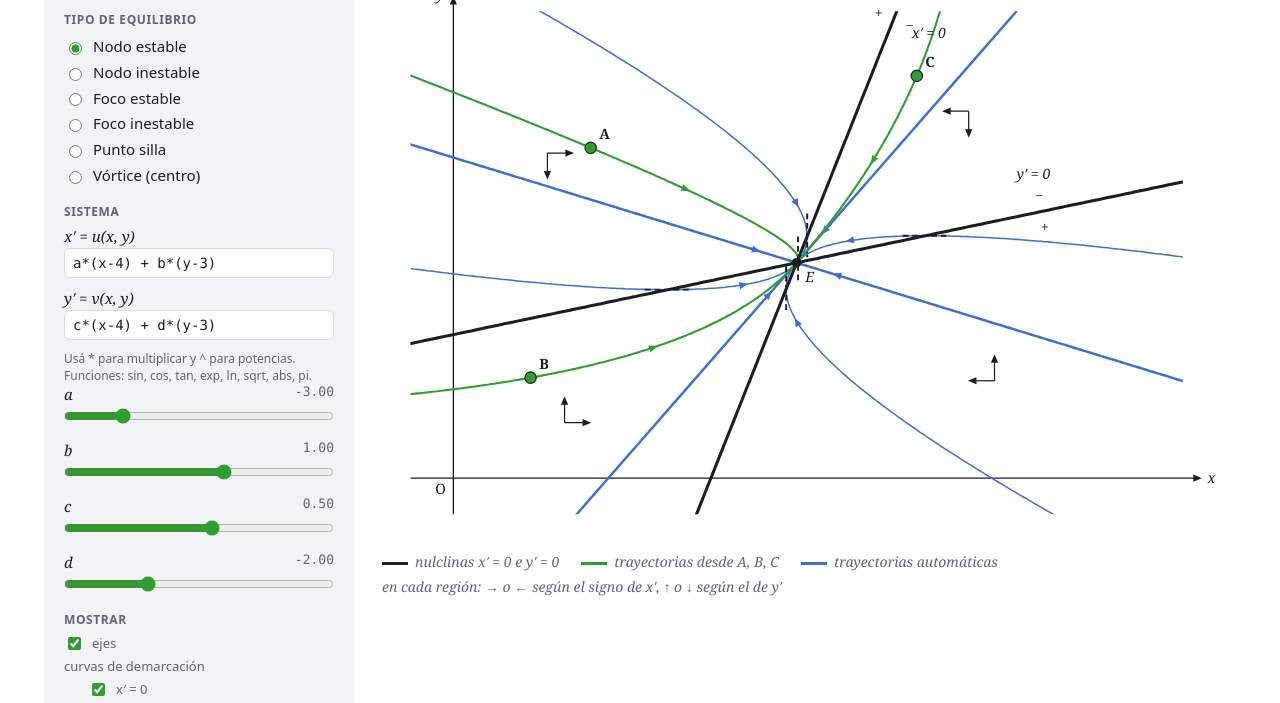
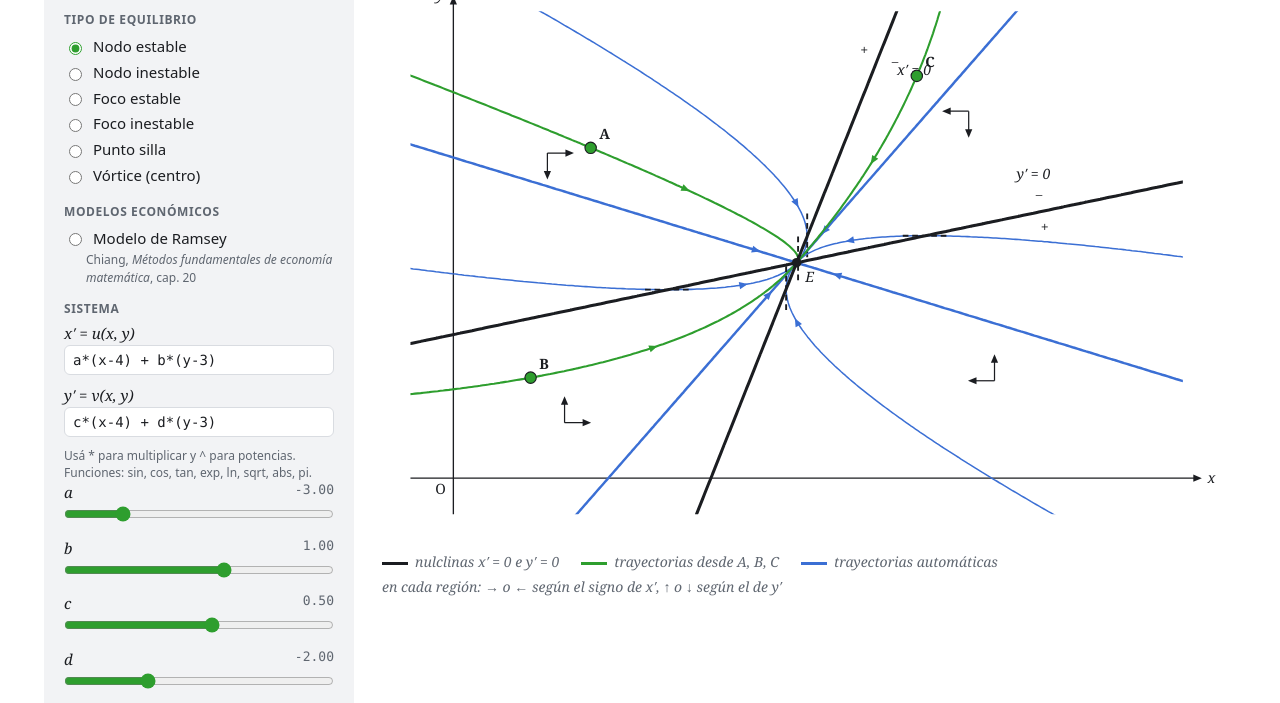
Before and after one commit to TomasHannon/Modelos-economia, a plain HTML site: page diagrama-fases.html in a window 1280 px wide. Shown: the part 96-799 px from the top of the page. Drawn offline with Linux system fonts and the light colour scheme.

Commit message:
modelo de ramsey

```diff
--- a/diagrama-fases.html
+++ b/diagrama-fases.html
@@ -45,6 +45,8 @@ input:focus-visible{outline:2px solid var(--green);outline-offset:2px}
   <p class="eq">x′ = u(x, y) &nbsp;·&nbsp; y′ = v(x, y)</p>
   <h3>Tipo de equilibrio</h3>
   <div id="types"></div>
+  <h3>Modelos económicos</h3>
+  <div id="models"></div>
   <h3>Sistema</h3>
   <div class="row"><label for="fu">x′ = u(x, y)</label><input type="text" id="fu" spellcheck="false"></div>
   <div class="row"><label for="fv">y′ = v(x, y)</label><input type="text" id="fv" spellcheck="false"></div>
@@ -84,10 +86,17 @@ const $=s=>document.querySelector(s);
 const W=900,H=600,L=30,R=56,T=34,B=36,PW=W-L-R,PH=H-T-B;
 const LU='a*(x-4) + b*(y-3)', LV='c*(x-4) + d*(y-3)';
 const PRE=[
- {n:'Nodo estable',par:[-3,1,.5,-2]},{n:'Nodo inestable',par:[3,-1,-.5,2]},
- {n:'Foco estable',par:[-1,-3,3,-1]},{n:'Foco inestable',par:[1,-3,3,1]},
- {n:'Punto silla',par:[2,1,1,-1]},{n:'Vórtice (centro)',par:[1,-2,2,-1]}].map(p=>({...p,u:LU,v:LV}));
+ ...[
+  {n:'Nodo estable',par:[-3,1,.5,-2]},{n:'Nodo inestable',par:[3,-1,-.5,2]},
+  {n:'Foco estable',par:[-1,-3,3,-1]},{n:'Foco inestable',par:[1,-3,3,1]},
+  {n:'Punto silla',par:[2,1,1,-1]},{n:'Vórtice (centro)',par:[1,-2,2,-1]}
+ ].map(p=>({...p,u:LU,v:LV})),
+ {n:'Modelo de Ramsey',model:true,ref:'Chiang, <em>Métodos fundamentales de economía matemática</em>, cap. 20',
+  u:'a * sqrt(x) - y - b * x',v:'(y / d) * (0.5 * a / sqrt(x) - (b + c))',
+  par:[4.5,1.2,.3,1],rng:[[.5,5,.05],[.1,3,.05],[.05,2,.05],[.1,5,.05]]}
+];
 const P={a:0,b:0,c:0,d:0}, S={u:null,v:null,err:''};
+let curRng=null;
 const V0={xmin:-.5,xmax:8.5,ymin:-.5,ymax:6.5};
 let V={...V0},E=[],kx,ky;
 const PT=[{n:'A',x:1.6,y:4.6},{n:'B',x:.9,y:1.4},{n:'C',x:5.4,y:5.6}];
@@ -211,7 +220,7 @@ function autoSeeds(){
       const a=Math.atan2(vy*ky,vx*kx); th.push(a,a+Math.PI);
     }
     const ang=th.map(a=>((a%(2*Math.PI))+2*Math.PI)%(2*Math.PI)).sort((p,q)=>p-q);
-    for(const a of ang)at(a,70,2.6);
+    for(const a of ang)at(a,det<0?6:70,2.6);
     for(let k=0;k<4;k++){const a=ang[k],b=k<3?ang[k+1]:ang[0]+2*Math.PI;at((a+b)/2,100,1.6);}
   }
   return out;
@@ -230,8 +239,9 @@ function drawTraj(x,y,col,wd,tang){
   const b=traj(x,y,-1),f=traj(x,y,1),all=b.slice(1).reverse().concat(f);
   if(all.length<2)return '';
   let s=`<polyline points="${all.map(p=>f1(sx(p[0]))+','+f1(sy(p[1]))).join(' ')}" fill="none" stroke="${col}" stroke-width="${wd}" stroke-linejoin="round"/>`;
-  const i=f.length>10?Math.min(f.length-2,Math.max(8,Math.floor(f.length*.45))):f.length-2;
-  if(i>=1)s+=head(sx(f[i][0]),sy(f[i][1]),sx(f[i+1][0])-sx(f[i][0]),sy(f[i+1][1])-sy(f[i][1]),col);
+  const arr=f.length>10?f:all;
+  const i=arr.length>10?Math.min(arr.length-2,Math.max(8,Math.floor(arr.length*.45))):arr.length-2;
+  if(i>=1)s+=head(sx(arr[i][0]),sy(arr[i][1]),sx(arr[i+1][0])-sx(arr[i][0]),sy(arr[i+1][1])-sy(arr[i][1]),col);
   if(tang)for(let k=1;k<all.length;k++){
     const p=all[k-1],q=all[k],d='stroke="var(--ink)" stroke-width="2" stroke-dasharray="6 4"';
     if(p[2]*q[2]<0){const t=p[2]/(p[2]-q[2]),X=sx(p[0]+t*(q[0]-p[0])),Y=sy(p[1]+t*(q[1]-p[1]));s+=`<line x1="${f1(X)}" y1="${f1(Y-24)}" x2="${f1(X)}" y2="${f1(Y+24)}" ${d}/>`;}
@@ -241,10 +251,12 @@ function drawTraj(x,y,col,wd,tang){
 }
 function signs(f,segs,tx,ty,name,sw){
   if(!segs.length)return '';
+  const inner=segs.filter(s=>{const X=sx((s[0]+s[2])/2),Y=sy((s[1]+s[3])/2);return X>=L+45&&X<=W-R-45&&Y>=T+45&&Y<=H-B-45;});
+  const pool=inner.length?inner:segs;
   let m=null,bd=1e9;
-  for(const s of segs){const X=sx((s[0]+s[2])/2),Y=sy((s[1]+s[3])/2),d=Math.hypot(X-tx,Y-ty);if(d<bd){bd=d;m=s;}}
+  for(const s of pool){const X=sx((s[0]+s[2])/2),Y=sy((s[1]+s[3])/2),d=Math.hypot(X-tx,Y-ty);if(d<bd){bd=d;m=s;}}
   const X=sx((m[0]+m[2])/2),Y=sy((m[1]+m[3])/2),a=sx(m[2])-sx(m[0]),b=sy(m[3])-sy(m[1]),n=Math.hypot(a,b)||1,nx=-b/n,ny=a/n;
-  const sg=d=>f(ix(X+nx*d),iy(Y+ny*d))>=0?'+':'−';
+  const sg=d=>{const v=f(ix(X+nx*d),iy(Y+ny*d));return isFinite(v)?(v>=0?'+':'−'):'';};
   return (sw?`<g style="font-style:normal"><text x="${f1(X+nx*17-4)}" y="${f1(Y+ny*17+5)}" font-size="17">${sg(17)}</text><text x="${f1(X-nx*17-4)}" y="${f1(Y-ny*17+5)}" font-size="17">${sg(-17)}</text></g>`:'')+`<text x="${f1(X+nx*40)}" y="${f1(Y+ny*40+5)}" text-anchor="middle">${name}</text>`;
 }
 function render(){
@@ -284,20 +296,23 @@ function render(){
 
 // ---------- interfaz ----------
 function sliders(){
-  const src=$('#fu').value+' '+$('#fv').value;
-  $('#sliders').innerHTML=['a','b','c','d'].map(n=>
-    `<div class="row"><label for="p_${n}"><span>${n}</span><output id="o_${n}">${(+P[n]).toFixed(2)}</output></label><input type="range" id="p_${n}" min="-5" max="5" step="0.05" value="${P[n]}"></div>`).join('');
+  $('#sliders').innerHTML=['a','b','c','d'].map((n,k)=>{
+    const [mn,mx,st]=curRng?curRng[k]:[-5,5,.05];
+    return `<div class="row"><label for="p_${n}"><span>${n}</span><output id="o_${n}">${(+P[n]).toFixed(2)}</output></label><input type="range" id="p_${n}" min="${mn}" max="${mx}" step="${st}" value="${P[n]}"></div>`;
+  }).join('');
   ['a','b','c','d'].forEach(n=>{const el=$('#p_'+n);if(el)el.addEventListener('input',()=>{P[n]=+el.value;$('#o_'+n).textContent=P[n].toFixed(2);clearType();render();});});
 }
 const clearType=()=>document.querySelectorAll('input[name=tp]').forEach(r=>r.checked=false);
 function setType(i){
   const p=PRE[i]; $('#fu').value=p.u; $('#fv').value=p.v;
   ['a','b','c','d'].forEach((n,k)=>P[n]=p.par[k]);
-  V={...V0}; sliders(); compile(); render();
+  curRng=p.rng||null; V={...V0}; sliders(); compile(); render();
 }
-$('#types').innerHTML=PRE.map((t,i)=>`<label class="opt"><input type="radio" name="tp" value="${i}"> ${t.n}</label>`).join('');
-$('#types').addEventListener('change',e=>setType(+e.target.value));
-['fu','fv'].forEach(id=>$('#'+id).addEventListener('input',()=>{clearType();sliders();compile();render();}));
+const opt=(t,i)=>`<label class="opt"><input type="radio" name="tp" value="${i}"> ${t.n}</label>`+(t.ref?`<p class="hint" style="margin:0 0 4px 22px">${t.ref}</p>`:'');
+$('#types').innerHTML=PRE.map((t,i)=>t.model?'':opt(t,i)).join('');
+$('#models').innerHTML=PRE.map((t,i)=>t.model?opt(t,i):'').join('');
+['#types','#models'].forEach(s=>$(s).addEventListener('change',e=>setType(+e.target.value)));
+['fu','fv'].forEach(id=>$('#'+id).addEventListener('input',()=>{clearType();curRng=null;sliders();compile();render();}));
 ['kAxes','kNx','kNy','kSig','kArr','kAuto','kTan','kABC'].forEach(id=>$('#'+id).addEventListener('change',render));
 
 // zoom (rueda), mover (arrastrar el fondo), arrastrar A, B, C, restablecer (doble clic)
```
